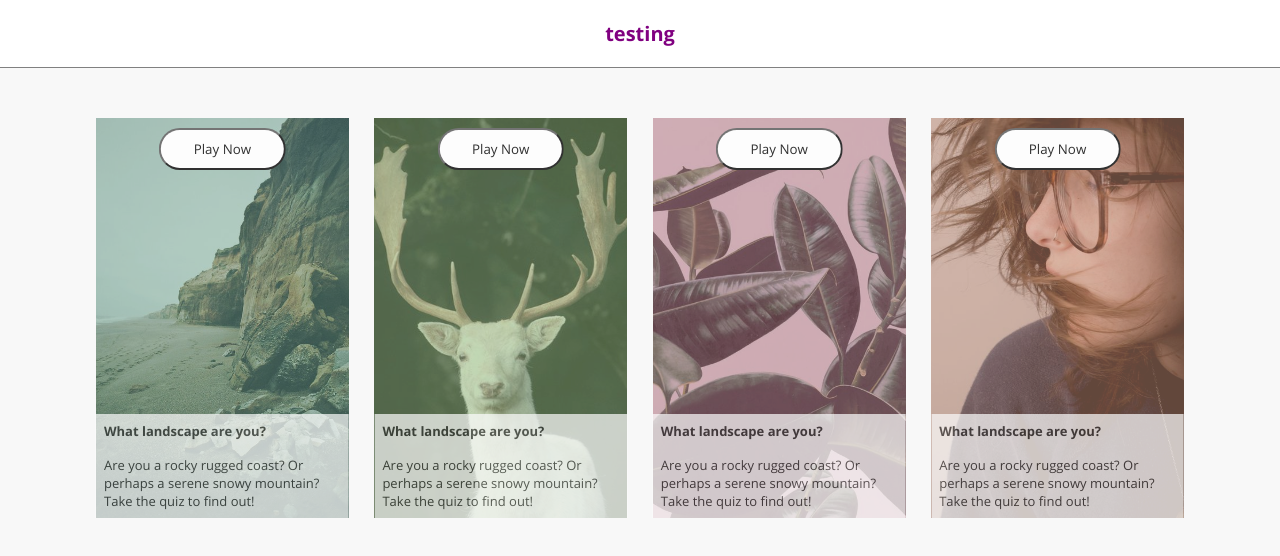
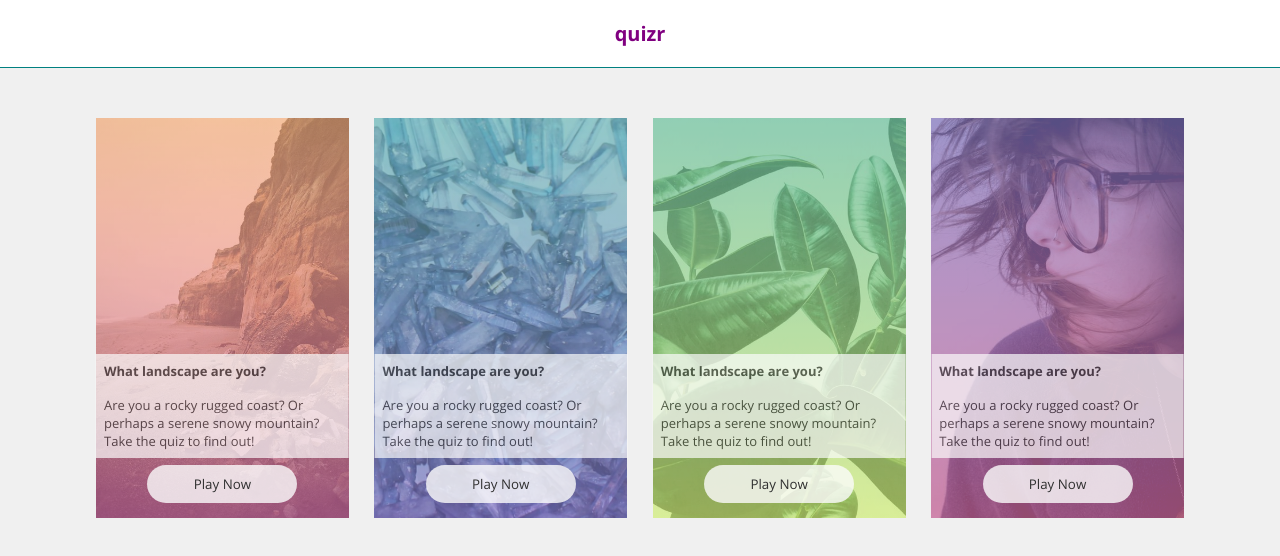
Before and after one commit to jenasancartier/quiz-page, a plain HTML site: page index.html in a window 1280 px wide. Drawn offline with Linux system fonts and the light colour scheme.

Commit message:
add gradients and color variables

```diff
--- a/index.html
+++ b/index.html
@@ -7,7 +7,7 @@
     <title>Quiz Page</title>
   </head>
   <body>
-    <h3>testing</h3>
+    <h3>quizr</h3>
     <section class="wrapper">
       <div class="row">
         <div class="column first">
--- a/scss/base/_base.scss
+++ b/scss/base/_base.scss
@@ -6,13 +6,13 @@
 }
 
 body {
-  background: #F8F8F8;
+  background: darken(#F8F8F8, 3%);
   -webkit-font-smoothing: antialiased;
 }
 
 h3 {
   @include text($size:20px, $color:purple, $align:center);
   padding: 20px;
-  border-bottom: 1px solid gray;
+  border-bottom: 1px solid teal;
   background: white;
 }
--- a/scss/base/_extends.scss
+++ b/scss/base/_extends.scss
@@ -16,7 +16,7 @@
 // after
 %after {
   content: "";
-  opacity: 0.6;
+  opacity: 0.4;
   top: 0;
   left: 0;
   bottom: 0;
--- a/scss/base/_variables.scss
+++ b/scss/base/_variables.scss
@@ -1,5 +1,16 @@
 // colors
-$color: #369;
+$green: #2FAC7A;
+$yellow: #C5F042;
+
+$teal: #2A9898;
+$indigo: #5140AF;
+
+$cantelope: #FD9446;
+$fuschia: #D03986;
+
+$ocean: #3571A3;
+$lime: #6BD93C;
+
 
 // grid
 $grid-columns: 12;
--- a/scss/components/_buttons.scss
+++ b/scss/components/_buttons.scss
@@ -1,8 +1,10 @@
 button {
   position: absolute;
-  top: 10px;
+  bottom: 15px;
   left: 50%;
   transform: translate(-50%, 0);
-  width: 50%;
+  width: 150px;
   border-radius: 30px;
+  background-color: rgba(255, 255, 255, 0.8);
+  border: none;
 }
--- a/scss/layout/_columns.scss
+++ b/scss/layout/_columns.scss
@@ -11,7 +11,7 @@
 }
 
 .first {
-  background: #176948;
+  @include linear-gradient($cantelope, $fuschia);
   @extend %opacity;
   &::after {
     @extend %after;
@@ -21,17 +21,17 @@
 }
 
 .second {
-  background: #4D891F;
-    @extend %opacity;
+  @include linear-gradient($teal, $indigo);
+  @extend %opacity;
   &::after {
     @extend %after;
-    background-image: url('#{$path-img}/stag.jpg');
+    background-image: url('#{$path-img}/crystal.jpg');
     @extend %image-control;
   }
 }
 
 .third {
-  background: #8B1F3E;
+  @include linear-gradient($green, $yellow);
   @extend %opacity;
   &::after {
     @extend %after;
@@ -41,7 +41,7 @@
 }
 
 .fourth {
-  background: #9A4622;
+  @include linear-gradient($indigo, $fuschia);
   @extend %opacity;
   &::after {
     @extend %after;
--- a/scss/layout/_containers.scss
+++ b/scss/layout/_containers.scss
@@ -11,7 +11,7 @@
   position: absolute;
   transform: translate(-50%, 0);
   width: 100%;
-  bottom: 0px;
+  bottom: 60px;
   left: 50%;
   h4, p {
     font-size: 13px;
```
Also changed, not shown: css/app.css, img/crystal.jpg (added), img/ice.jpg (added), 1 other file.
